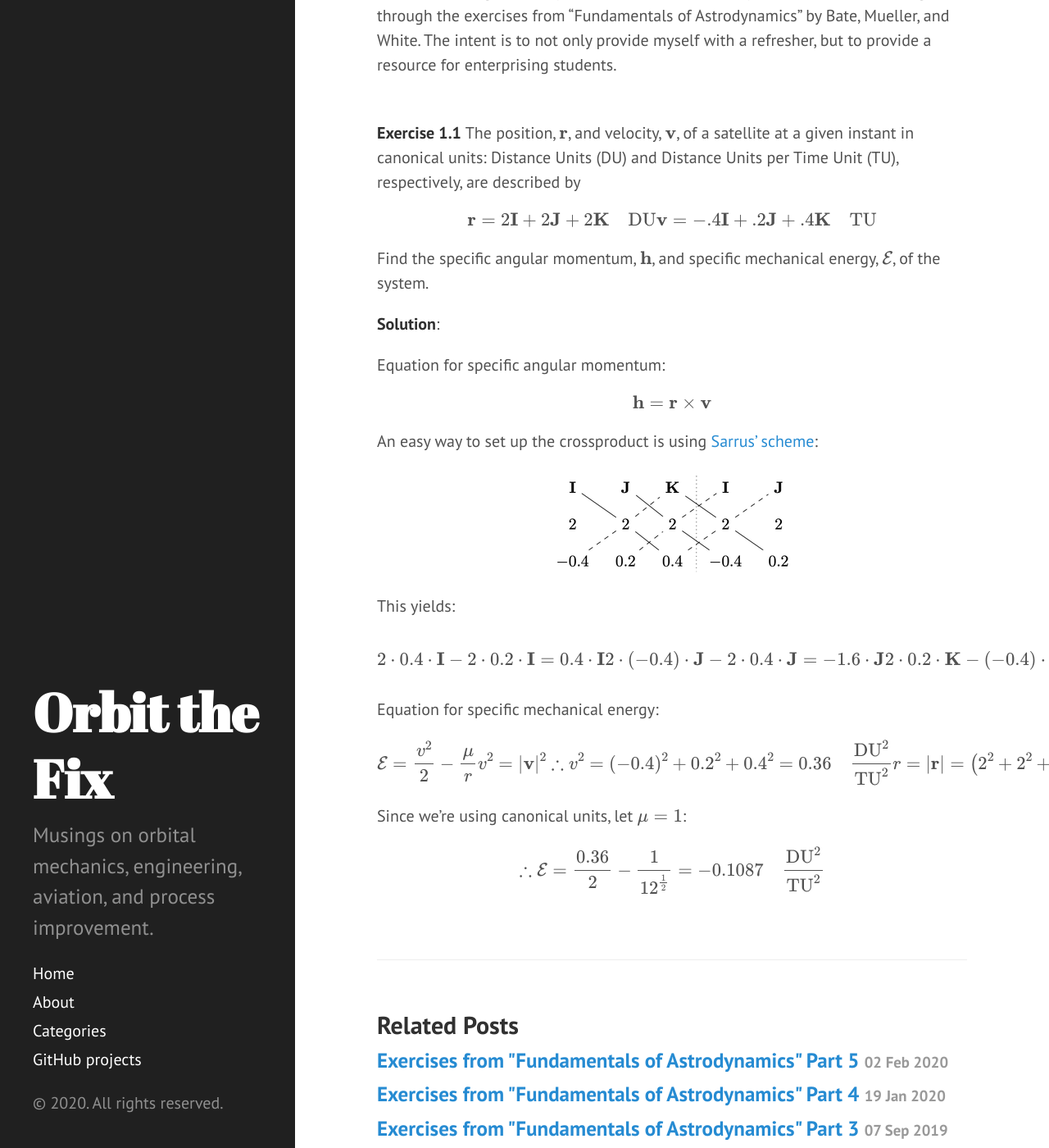
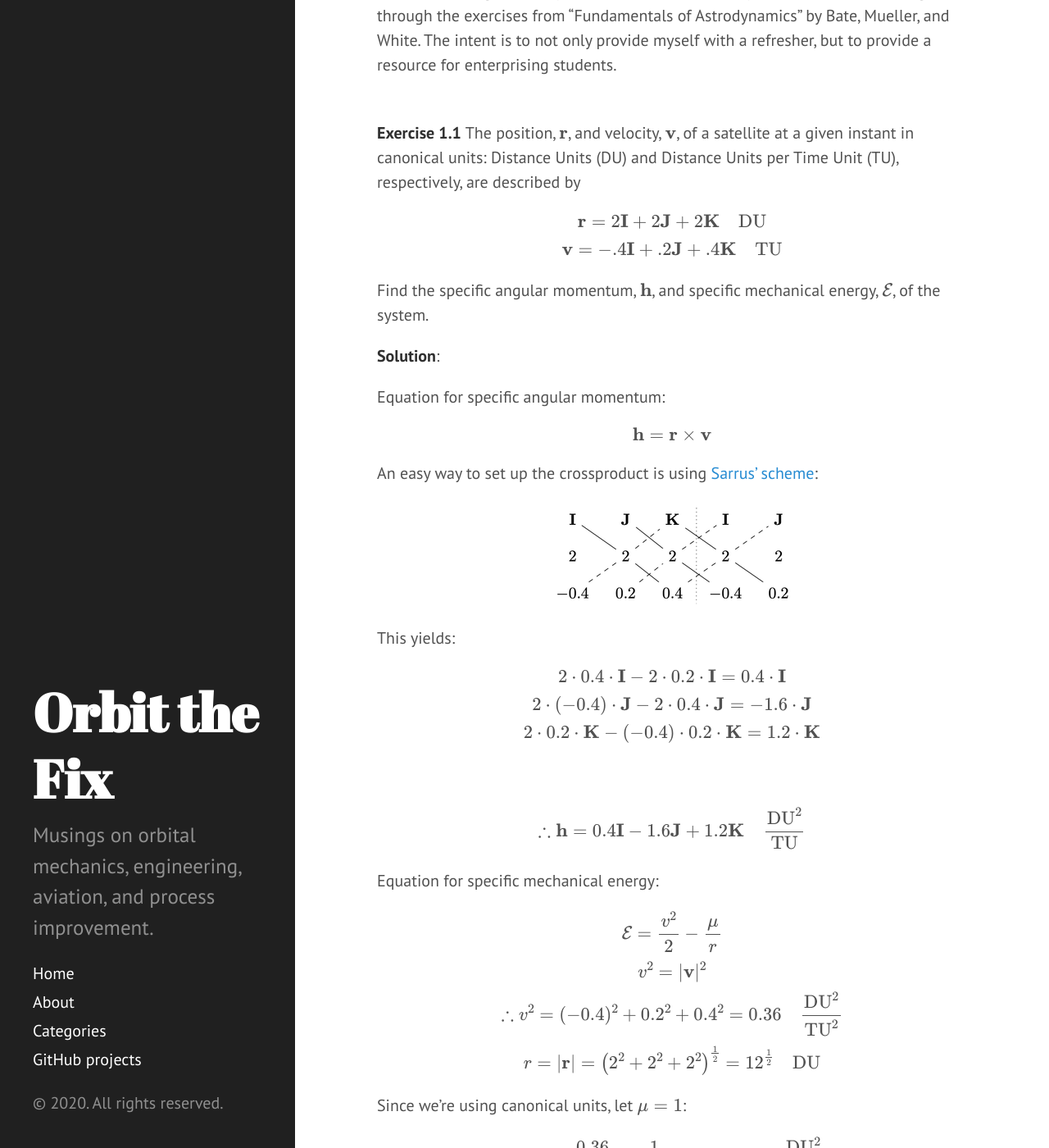
Before and after one commit to orbitthefix/orbitthefix.github.io, a Jekyll site: the page built from _posts/2019-07-23-exercises-from-fundamentals-of-astrodynamics-part-1.md, in a window 1280 px wide and 1400 px high, scrolled down 256 px. Shown: the whole window at 82% size. Built offline with Jekyll 4.4.1, drawn with Linux system fonts in a browser that asks for light colours.

Commit message:
More MathJax 3 fixes

```diff
--- a/_posts/2019-07-23-exercises-from-fundamentals-of-astrodynamics-part-1.md
+++ b/_posts/2019-07-23-exercises-from-fundamentals-of-astrodynamics-part-1.md
@@ -21,8 +21,10 @@ Distance Units per Time Unit (TU), respectively, are described by
 
 $$
 
-\vec{r} = 2\vec{I} + 2\vec{J} + 2\vec{K} \quad \textrm{DU} \\
-\vec{v} = -.4\vec{I} + .2\vec{J} + .4\vec{K} \quad \textrm{TU}
+\displaylines{
+  \vec{r} = 2\vec{I} + 2\vec{J} + 2\vec{K} \quad \textrm{DU} \\
+  \vec{v} = -.4\vec{I} + .2\vec{J} + .4\vec{K} \quad \textrm{TU}
+}
 
 $$
 
@@ -47,26 +49,28 @@ This yields:
 
 $$
 
-2 \cdot 0.4 \cdot \vec{I} - 2 \cdot 0.2 \cdot \vec{I} = 0.4 \cdot \vec{I} \\
-2 \cdot (-0.4) \cdot \vec{J} - 2 \cdot 0.4 \cdot \vec{J} = -1.6 \cdot \vec{J} \\
-2 \cdot 0.2 \cdot \vec{K} - (-0.4) \cdot 0.2 \cdot \vec{K} = 1.2 \cdot \vec{K} \\
+\displaylines{
+  2 \cdot 0.4 \cdot \vec{I} - 2 \cdot 0.2 \cdot \vec{I} = 0.4 \cdot \vec{I} \\
+  2 \cdot (-0.4) \cdot \vec{J} - 2 \cdot 0.4 \cdot \vec{J} = -1.6 \cdot \vec{J} \\
+  2 \cdot 0.2 \cdot \vec{K} - (-0.4) \cdot 0.2 \cdot \vec{K} = 1.2 \cdot \vec{K} \\
 
-\\~\\
+  \\~\\
 
-\therefore \vec{h} = 0.4 \vec{I} - 1.6 \vec{J} + 1.2 \vec{K} \quad \frac{\textrm{DU}^2}{\textrm{TU}}
+  \therefore \vec{h} = 0.4 \vec{I} - 1.6 \vec{J} + 1.2 \vec{K} \quad \frac{\textrm{DU}^2}{\textrm{TU}}
+}
 
 $$
 
 Equation for specific mechanical energy:
 
 $$
+\displaylines{
+  \mathcal{E} = \frac{v^2}{2}  - \frac{\mu}{r} \\
 
-\mathcal{E} = \frac{v^2}{2}  - \frac{\mu}{r} \\
-
-v^2 = |\vec{v}|^{2} \\
-\therefore v^2 = (-0.4)^2 + 0.2^2 + 0.4^2 = 0.36 \quad \frac{\textrm{DU}^2}{\textrm{TU}^2} \\
-r = |\vec{r}| = \left( 2^2 + 2^2 +2^2 \right)^{\frac{1}{2}} = 12^{\frac{1}{2}} \quad \textrm{DU} \\
-
+  v^2 = |\vec{v}|^{2} \\
+  \therefore v^2 = (-0.4)^2 + 0.2^2 + 0.4^2 = 0.36 \quad \frac{\textrm{DU}^2}{\textrm{TU}^2} \\
+  r = |\vec{r}| = \left( 2^2 + 2^2 +2^2 \right)^{\frac{1}{2}} = 12^{\frac{1}{2}} \quad \textrm{DU} \\
+}
 $$
 
 Since we're using canonical units, let $$\mu = 1$$:
```
Also changed, not shown: _posts/2019-09-07-exercises-from-fundamentals-of-astrodynamics-part-3.md (+4 -2 lines), _posts/2020-01-19-exercises-from-fundamentals-of-astrodynamics-part-4.md (+5 -3 lines), _posts/2020-02-02-exercises-from-fundamentals-of-astrodynamics-part-5.md (+1 -1 lines).
